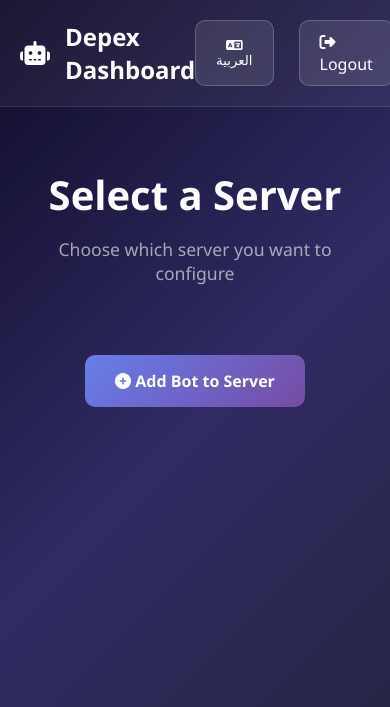
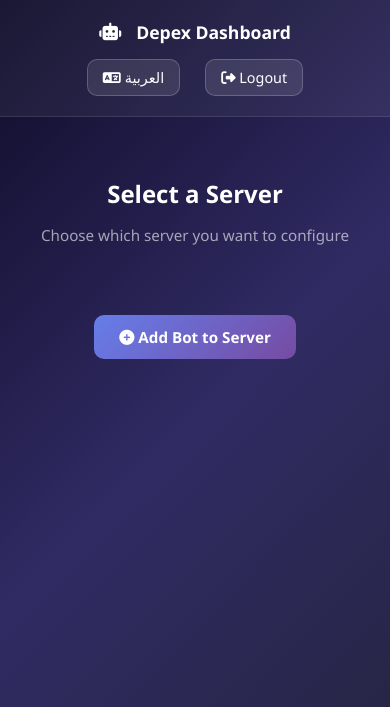
Before and after one commit to Deppex009/TR, a Flask app: template templates/select_server.html in a window 390 px wide. Shown: the top 707 px of the page. Run offline with Flask 3, Linux system fonts and the light colour scheme; the template is opened without the code that fills it, so the values that code supplies are empty.

Commit message:
Add mobile responsiveness to all pages - works on both PC and phone

```diff
--- a/templates/select_server.html
+++ b/templates/select_server.html
@@ -192,6 +192,57 @@
             opacity: 1;
         }
 
+        @media (max-width: 768px) {
+            .loading-icon {
+                font-size: 3.5rem;
+            }
+            .loading-text {
+                font-size: 1.3rem;
+                padding: 0 20px;
+            }
+            .container {
+                padding: 0 15px;
+            }
+            .header-content {
+                flex-direction: column;
+                gap: 15px;
+            }
+            .header-buttons {
+                flex-wrap: wrap;
+                justify-content: center;
+            }
+            .lang-btn, .logout-btn {
+                padding: 8px 15px;
+                font-size: 0.9rem;
+            }
+            .page-title {
+                font-size: 1.8rem;
+            }
+            .page-subtitle {
+                font-size: 0.95rem;
+            }
+            .servers-grid {
+                grid-template-columns: 1fr;
+                gap: 15px;
+            }
+            .add-bot-btn {
+                padding: 12px 25px;
+                font-size: 0.95rem;
+            }
+        }
+
+        @media (max-width: 480px) {
+            .logo {
+                font-size: 1.1rem;
+            }
+            .page-title {
+                font-size: 1.5rem;
+            }
+            .server-card {
+                padding: 20px;
+            }
+        }
+
         .loading-overlay {
             position: fixed;
             top: 0;
```
Also changed, not shown: templates/dashboard_new.html (+24 -1 lines), templates/index.html (+12 -1 lines), templates/login.html (+31 -0 lines).
